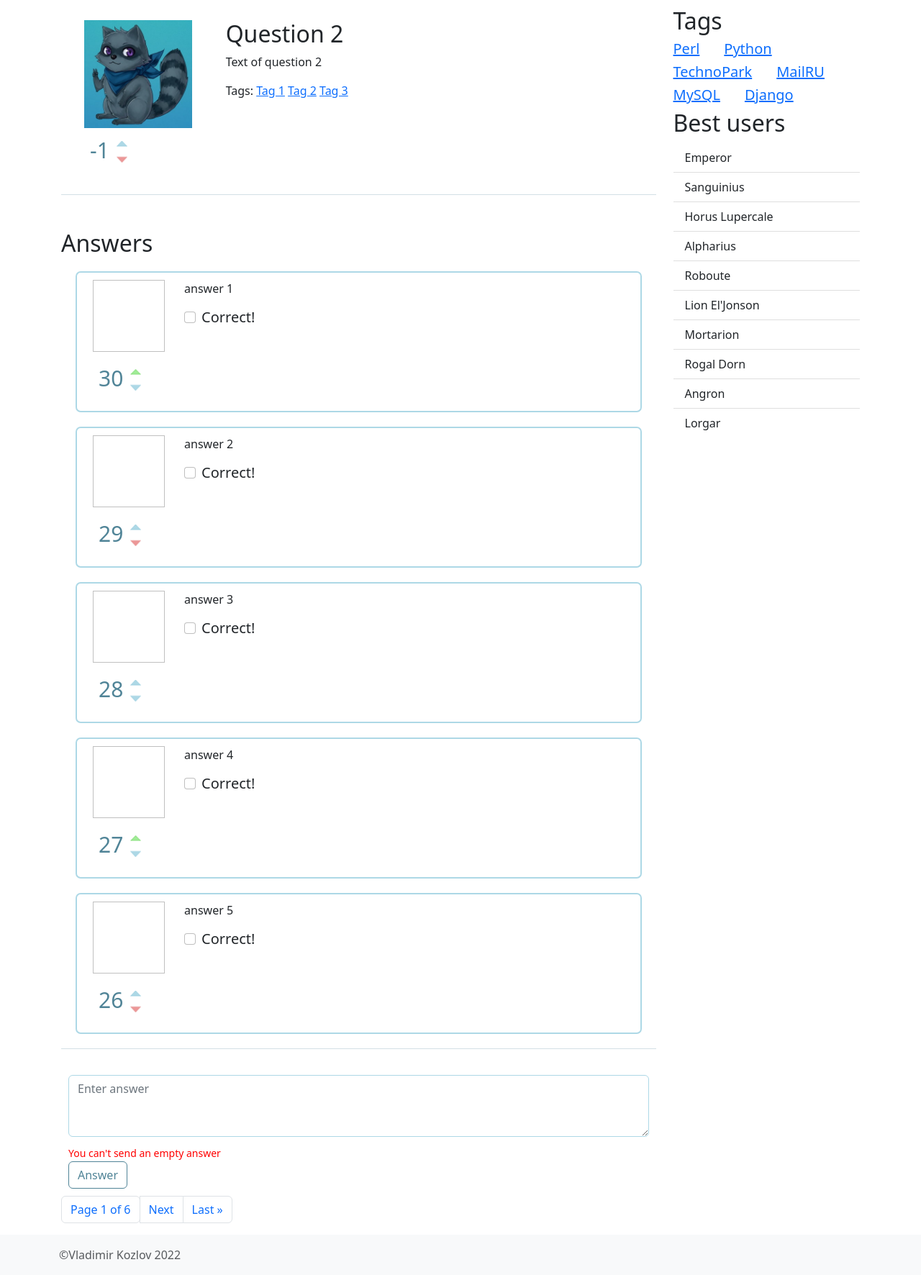
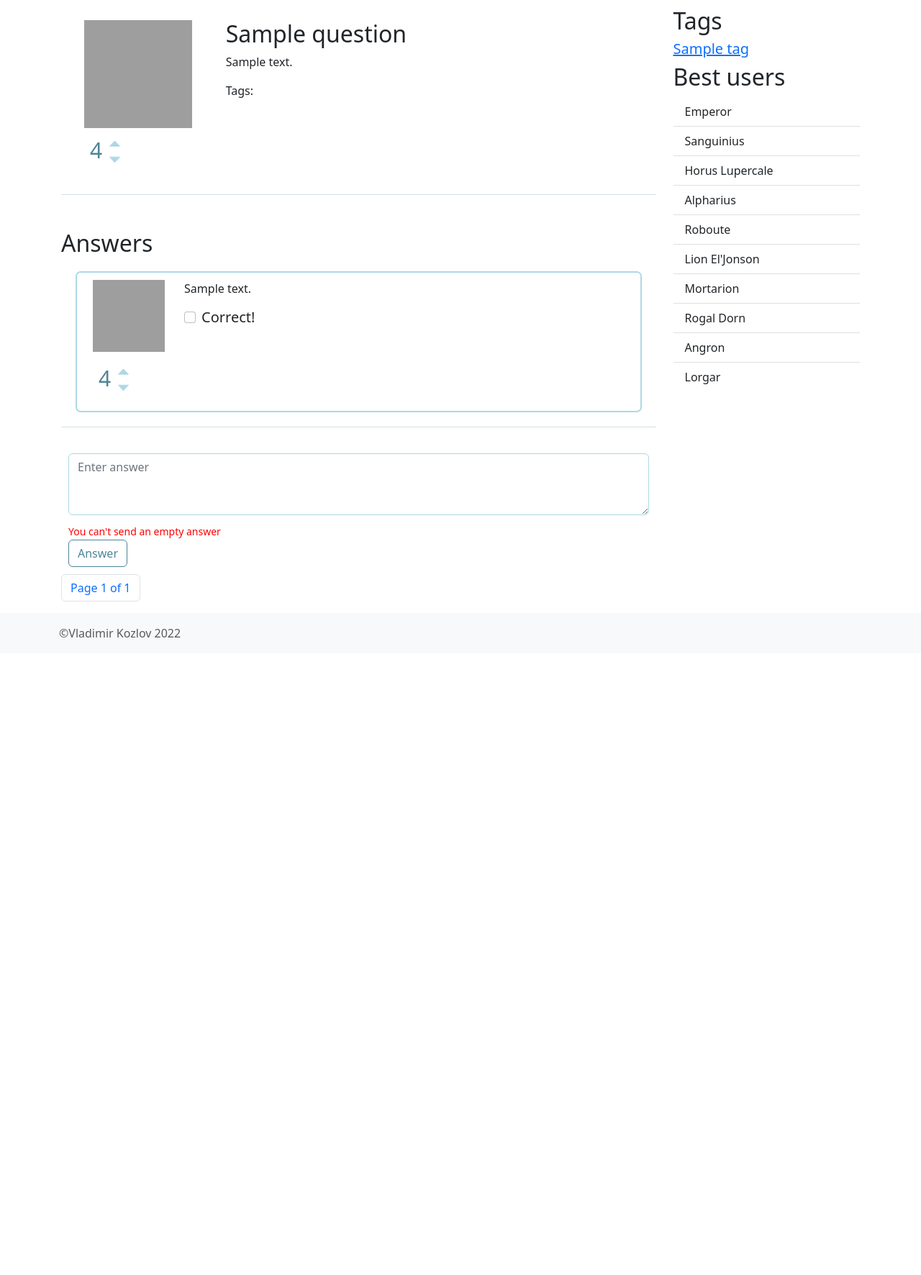
Before and after one commit to FackOff25/WebTechHM, a Django app: page /question/1/ in a window 1280 px wide. Shown: the part 66-1838 px from the top of the page at 72% size. After the commit the page ends 952 px from the top, so only its background shows below. Run offline with Django 4.2, Linux system fonts and the light colour scheme; tables that the repository leaves empty hold one stand-in row (values such as "Sample post"); some libraries are stand-ins or nearby versions; grey boxes are pictures that could not be loaded.

Commit message:
templates fixed

```diff
--- a/AskKozlovApp/fictionalDB.py
+++ b/AskKozlovApp/fictionalDB.py
@@ -1,7 +1,3 @@
-VOTED = {0: "up", 1: "down", 2: "no"}
-
-TAGS = ('Perl', 'Python', 'TechnoPark', 'MailRU', 'MySQL', 'Django')
-
 BESTUSERS = ('Emperor', 'Sanguinius', 'Horus Lupercale', 'Alpharius', 'Roboute', 'Lion El\'Jonson', 'Mortarion',
              'Rogal Dorn', 'Angron', 'Lorgar')
 
@@ -12,27 +8,3 @@
     'userPfp': "/static/img/warmaster.jpg",
     'isAuth': True
 }
-
-QUESTIONS = [
-    {
-        'id': i,
-        'userPfp': "/static/img/racoon.jpg",
-        'title': f"Question {i + 1}",
-        'text': f"Text of question {i + 1}",
-        'tags': [
-            f"Tag {j + 1}" for j in range(3)
-        ],
-        'rating': i * 2 % 17 - 3,
-        'voted': VOTED[i % 3]
-    } for i in range(20)
-]
-
-ANSWERS = [
-    {
-        'userPfp': "/static/img/racoon.jpg",
-        'text': f"answer {i + 1}",
-        'rating': 30 - i,
-        'correct': False,
-        'voted': VOTED[i % 3]
-    } for i in range(30)
-]
--- a/AskKozlovApp/models.py
+++ b/AskKozlovApp/models.py
@@ -36,6 +36,13 @@
             raise Http404
         return answers
 
+    def get_popular(self, amount):
+        try:
+            answers = self.all()[0:amount]
+        except ObjectDoesNotExist:
+            raise Http404
+        return answers
+
 
 class Tag(models.Model):
 
@@ -44,12 +51,6 @@
             return "ERROR-TAG NAME IS NULL"
         return self.tagname
 
-    class Meta:
-        db_table = 'tags'
-        managed = True
-        verbose_name = 'Tag'
-        verbose_name_plural = 'Tags'
-
     tagname = models.CharField(primary_key=True, max_length=255)
 
     objects = TagManager()
@@ -57,6 +58,12 @@
     @property
     def link(self):
         return "/tags/" + self.tagname
+
+    class Meta:
+        db_table = 'tags'
+        managed = True
+        verbose_name = 'Tag'
+        verbose_name_plural = 'Tags'
 
 
 class QuestionManager(models.Manager):
@@ -67,7 +74,7 @@
         return self.select_related().order_by("-rating").prefetch_related('fk_profile')
 
     def get_questions_by_tag(self, tag):
-        questions = self.filter(fk_tags__tagname__iexact=tag).prefetch_related('fk_profile')
+        questions = self.filter(fk_tags__tagname__iexact=tag).order_by("-rating").prefetch_related('fk_profile')
         if not questions:
             raise Http404
         return questions
@@ -119,7 +126,7 @@
 
     def get_by_question_id(self, q_id):
         try:
-            answers = self.all().prefetch_related('fk_profile').filter(fk_question=q_id)
+            answers = self.all().filter(fk_question=q_id).order_by("-rating").prefetch_related('fk_profile')
         except ObjectDoesNotExist:
             raise Http404
         return answers
--- a/AskKozlovApp/views.py
+++ b/AskKozlovApp/views.py
@@ -1,7 +1,7 @@
 from django.shortcuts import render
 from django.core.paginator import Paginator
 from . import fictionalDB
-from .models import Question
+from .models import Question, Answer, Tag
 
 
 # Create your views here.
@@ -17,14 +17,14 @@
 def new_questions(request):
     request.user = fictionalDB.USER
     iterators = paginate(Question.objects.get_new_questions(), request, 5)
-    return render(request, 'newquestions.html', {'BestTags': fictionalDB.TAGS,
+    return render(request, 'newquestions.html', {'BestTags': Tag.objects.get_popular(6),
                                                  'BestUsers': fictionalDB.BESTUSERS, 'iterators': iterators})
 
 
 def hot_questions(request):
     request.user = fictionalDB.USER
     iterators = paginate(Question.objects.get_hot_questions(), request, 5)
-    return render(request, 'hotquestions.html', {'BestTags': fictionalDB.TAGS,
+    return render(request, 'hotquestions.html', {'BestTags': Tag.objects.get_popular(6),
                                                  'BestUsers': fictionalDB.BESTUSERS, 'iterators': iterators})
 
 
@@ -32,44 +32,45 @@
 def list_with_tags(request, tg):
     request.user = fictionalDB.USER
     iterators = paginate(Question.objects.get_questions_by_tag(tg), request, 5)
-    return render(request, 'tag.html', {'BestTags': fictionalDB.TAGS,
+    return render(request, 'tag.html', {'BestTags': Tag.objects.get_popular(6),
                                         'BestUsers': fictionalDB.BESTUSERS, 'iterators': iterators, 'header': tg})
 
 
 def signup(request):
-    return render(request, "registration.html", {'BestTags': fictionalDB.TAGS,
+    return render(request, "registration.html", {'BestTags': Tag.objects.get_popular(6),
                                                  'BestUsers': fictionalDB.BESTUSERS})
 
 
 def login(request):
-    return render(request, "login.html", {'BestTags': fictionalDB.TAGS,
+    return render(request, "login.html", {'BestTags': Tag.objects.get_popular(6),
                                           'BestUsers': fictionalDB.BESTUSERS})
 
 
 # for now, it is just link to main page
 def logout(request):
-    return render(request, "include/index.html", {'BestTags': fictionalDB.TAGS,
+    return render(request, "include/index.html", {'BestTags': Tag.objects.get_popular(6),
                                                   'BestUsers': fictionalDB.BESTUSERS,
                                                   'questions': fictionalDB.QUESTIONS})
 
 
 def settings(request):
     request.user = fictionalDB.USER
-    return render(request, "settings.html", {'BestTags': fictionalDB.TAGS,
+    return render(request, "settings.html", {'BestTags': Tag.objects.get_popular(6),
                                              'BestUsers': fictionalDB.BESTUSERS})
 
 
 def ask(request):
     request.user = fictionalDB.USER
-    return render(request, "newquestion.html", {'BestTags': fictionalDB.TAGS,
+    return render(request, "newquestion.html", {'BestTags': Tag.objects.get_popular(6),
                                                 'BestUsers': fictionalDB.BESTUSERS})
 
 
 def question(request, qid: int):
     request.user = fictionalDB.USER
-    iterators = paginate(fictionalDB.ANSWERS, request, 5)
-    return render(request, "question.html", {'BestTags': fictionalDB.TAGS,
+    the_question = Question.objects.get_question_by_id(qid)
+    iterators = paginate(Answer.objects.get_by_question_id(qid), request, 5)
+    return render(request, "question.html", {'BestTags': Tag.objects.get_popular(6),
                                              'BestUsers': fictionalDB.BESTUSERS,
                                              'isAsker': True,
-                                             'question': fictionalDB.QUESTIONS[qid],
+                                             'question': the_question,
                                              'iterators': iterators})
--- a/templates/include/openedQuestion.html
+++ b/templates/include/openedQuestion.html
@@ -1,7 +1,7 @@
 {% load static %}
 <div class="row mt-4 opened-question">
     <div class="col-3">
-        <img class="avatar-opened-question" src="{{ question.userPfp }}">
+        <img class="avatar-opened-question" src="{{ question.fk_profile.userPfp }}">
         <div class="row-3 rating-box">
             <div class="rating">{{ question.rating }}</div>
             <div class="col-2 btn-group-vertical rate-buttons">
@@ -25,7 +25,7 @@
         </p>
         <div class="row">
             <span class="me-auto col-7">Tags:
-                {% for tag in question.tags %}
+                {% for tag in question.fk_tags.all %}
                     <a href="{% url "tag" tg=tag %}">{{ tag }}</a>
                 {% endfor %}
             </span>
```
